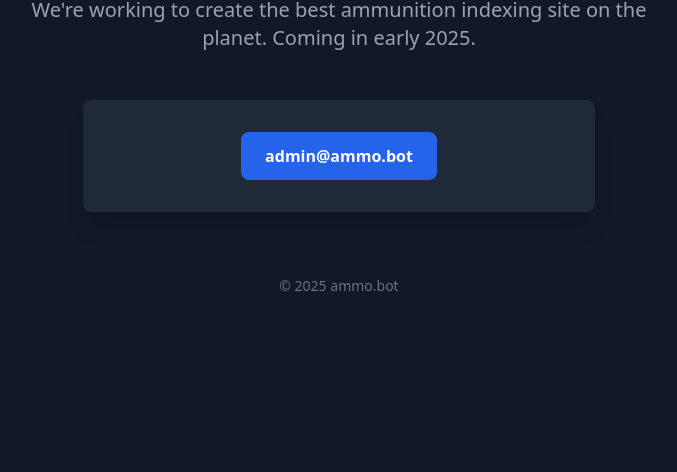
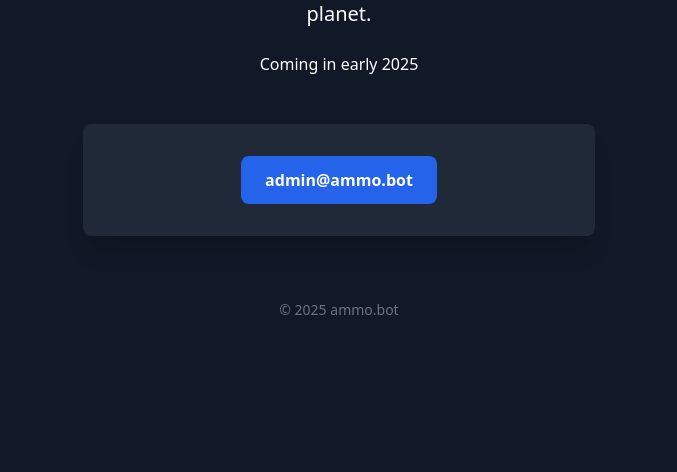
Before and after one commit to gun-deals/ammo.bot, a plain HTML site: page index.html in a window 1280 px wide. Shown: the part 328-800 px from the top of the page, without its empty margins (301-978 px from the left). Drawn offline with nearby package versions, Linux system fonts and the light colour scheme.

Commit message:
Update index

```diff
--- a/index.html
+++ b/index.html
@@ -27,8 +27,12 @@
                 <p class="text-2xl font-semibold text-gray-300">Coming Soon</p>
             </div>
 
-            <p class="text-xl text-gray-400 max-w-2xl mx-auto">
-                We're working to create the best ammunition indexing site on the planet. Coming in early 2025.
+            <p class="text-xl max-w-2xl mx-auto">
+                We're working to create the best ammunition indexing site on the planet.
+            </p>
+
+            <p class="space-y-6">
+                Coming in early 2025
             </p>
         </div>
 
```
